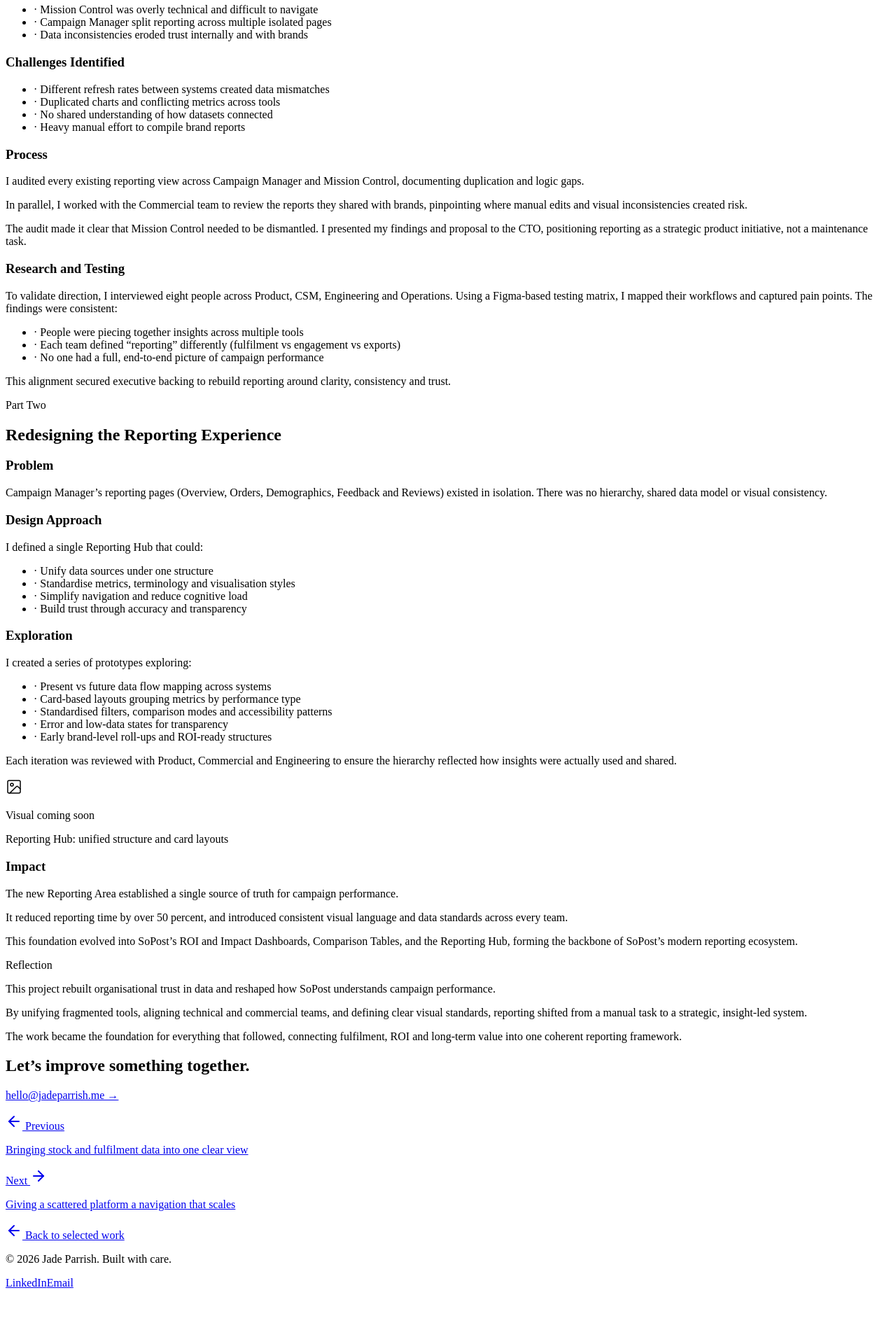
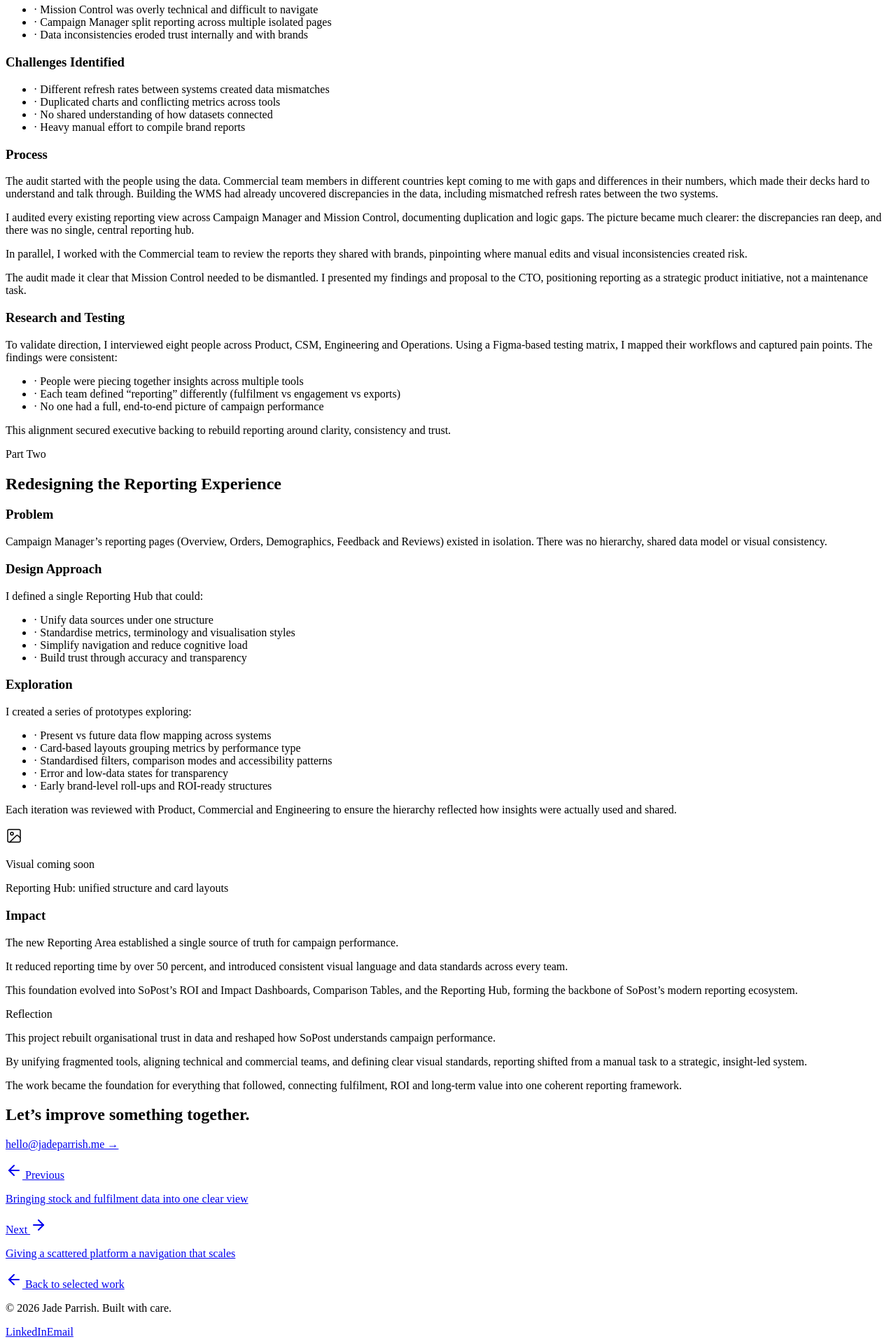
Before and after one commit to jadeparrish/portfolio, a Next.js app: page /work/reporting in a window 1280 px wide. Shown: the part 863-2783 px from the top of the page at 70% size. Before the commit the page ends 2713 px from the top, so only its background shows below. Built offline with nearby package versions, Linux system fonts and the light colour scheme.

Commit message:
Refactor footer to use SiteFooter component

```diff
--- a/app/work/reporting/page.js
+++ b/app/work/reporting/page.js
@@ -1,7 +1,7 @@
 import React from 'react';
 import Link from 'next/link';
 import { ArrowLeft, Image as ImageIcon } from 'lucide-react';
-import { CaseStudyFooter } from '../../caseStudiesData';
+import { CaseStudyFooter, SiteFooter } from '../../caseStudiesData';
 
 export const metadata = {
   title: 'Reporting Area Redesign: Jade Parrish',
@@ -149,8 +149,17 @@ export default function ReportingCaseStudy() {
               <SubLabel>Process</SubLabel>
               <div className="space-y-4 text-neutral-700 leading-relaxed">
                 <p>
+                  The audit started with the people using the data. Commercial team
+                  members in different countries kept coming to me with gaps and
+                  differences in their numbers, which made their decks hard to understand
+                  and talk through. Building the WMS had already uncovered discrepancies
+                  in the data, including mismatched refresh rates between the two systems.
+                </p>
+                <p>
                   I audited every existing reporting view across Campaign Manager and
-                  Mission Control, documenting duplication and logic gaps.
+                  Mission Control, documenting duplication and logic gaps. The picture
+                  became much clearer: the discrepancies ran deep, and there was no single,
+                  central reporting hub.
                 </p>
                 <p>
                   In parallel, I worked with the Commercial team to review the reports
@@ -282,16 +291,7 @@ export default function ReportingCaseStudy() {
         <CaseStudyFooter currentSlug="reporting" />
       </main>
 
-      {/* Footer */}
-      <footer className="border-t border-neutral-200/80 py-10 text-xs text-neutral-500 font-normal">
-        <div className="max-w-3xl mx-auto px-6 sm:px-8 flex flex-col sm:flex-row justify-between items-center gap-4">
-          <p>&copy; {new Date().getFullYear()} Jade Parrish. Built with care.</p>
-          <div className="flex gap-8 tracking-wider uppercase text-[11px]">
-            <a href="#" className="hover:text-[#A47864] transition-colors">LinkedIn</a>
-            <a href="mailto:hello@jadeparrish.me" className="hover:text-[#A47864] transition-colors">Email</a>
-          </div>
-        </div>
-      </footer>
+      <SiteFooter />
     </div>
   );
 }
```
